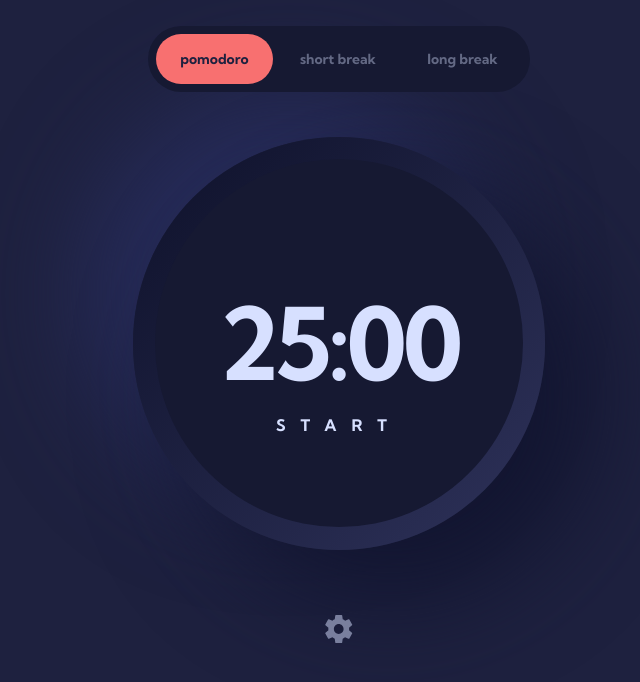
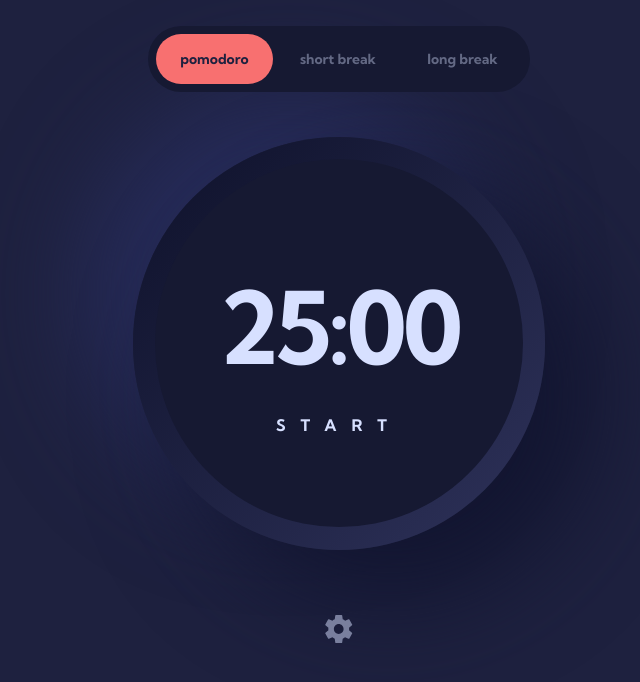
Before and after one commit to B3gnoche/promodoro-app, a website built with Vite: page index.html in a window 1280 px wide. Shown: the part 110-792 px from the top of the page, without its empty margins (301-941 px from the left). Built offline with nearby package versions, Linux system fonts and the light colour scheme.

Commit message:
CSS Styles
Timer text updated bottom spacing.

```diff
--- a/src/style.css
+++ b/src/style.css
@@ -309,6 +309,10 @@ button {
   color: var(--color--current);
 }
 
+.timer__text {
+  padding-bottom: 2rem;
+}
+
 .circle {
   stroke-linecap: round;
   stroke-width: 10px;
```
